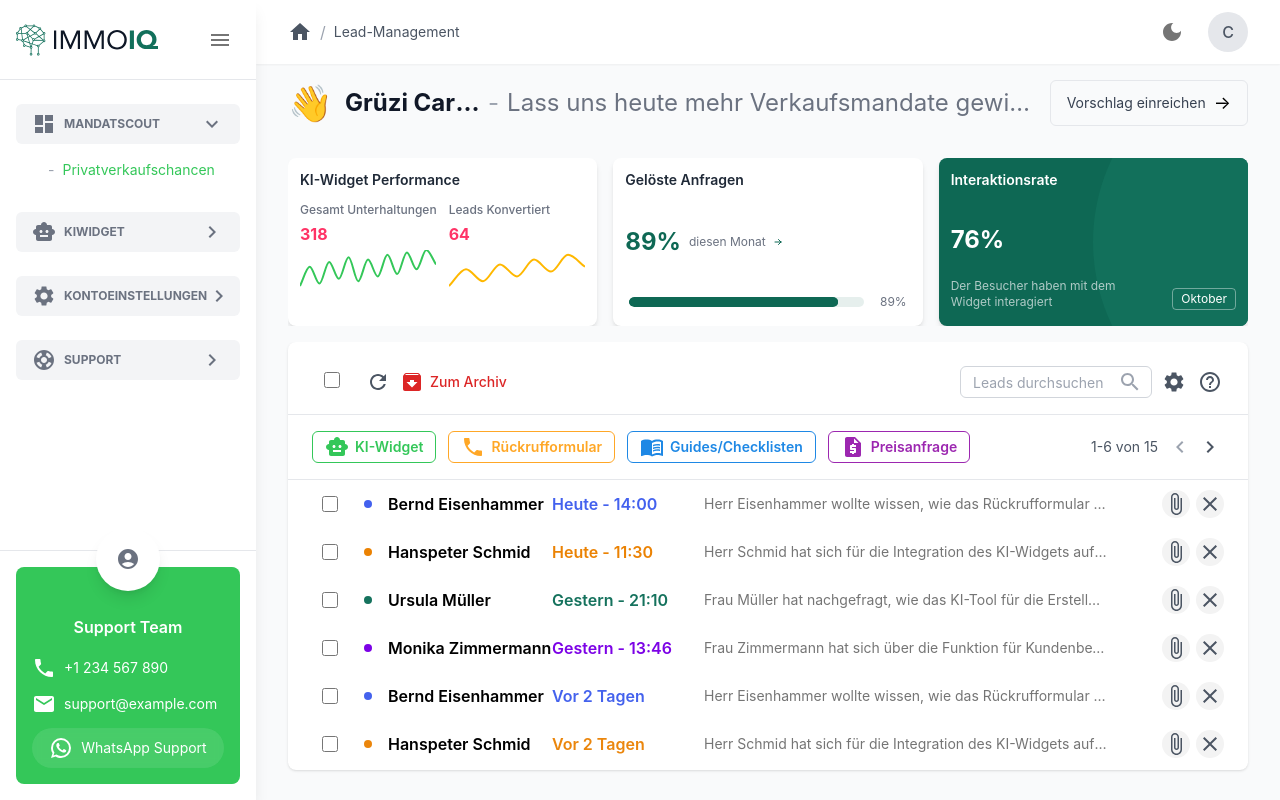
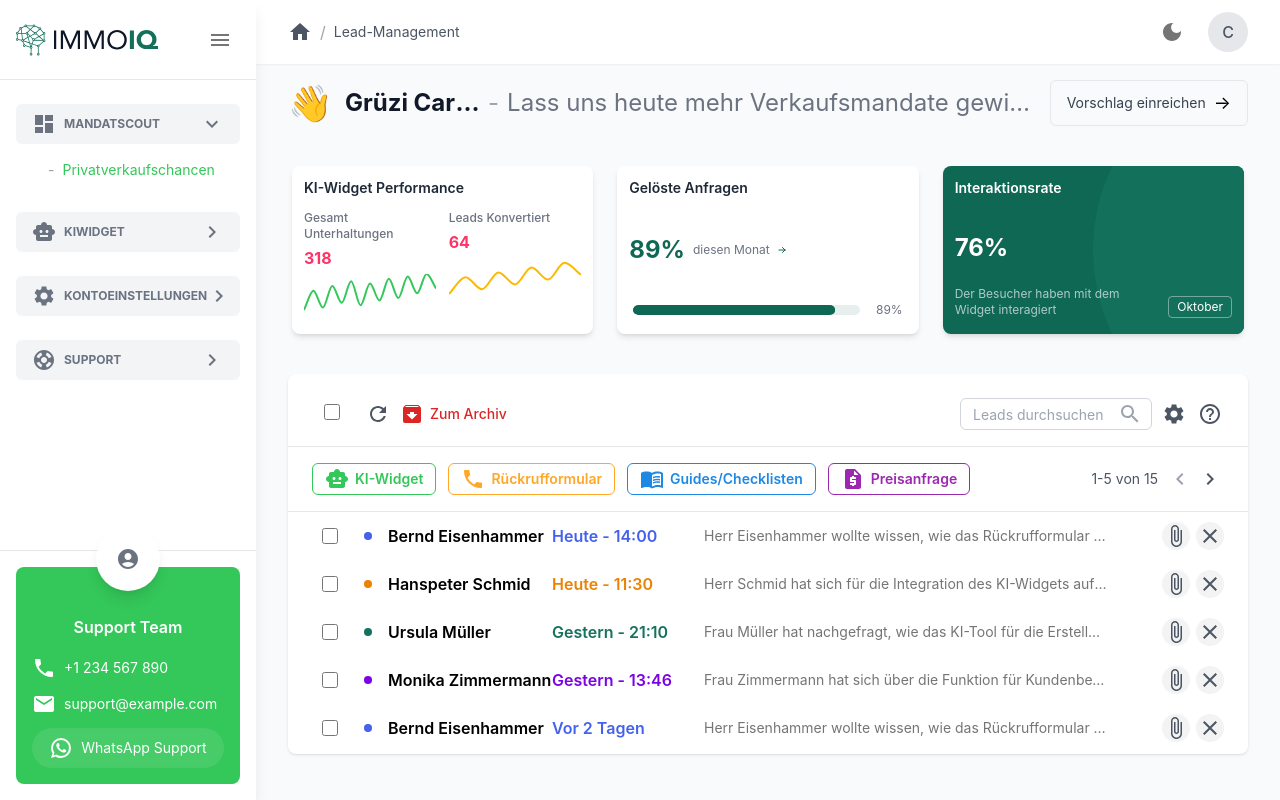
Before and after one commit to anonfaded/immoiq, a React (Vite) app: page /dashboard in a window 1280 px wide. Built offline with nearby package versions, Linux system fonts and the light colour scheme.

Commit message:
Refactor Dashboard component: Update grid layout and spacing for performance metrics cards, enhancing visual clarity and responsiveness. Adjust minimum width constraints to prevent content squishing and improve overall user experience.

```diff
--- a/src/pages/Dashboard.jsx
+++ b/src/pages/Dashboard.jsx
@@ -604,9 +604,9 @@ export default function Dashboard() {
         {/* Main Content Area */}
         <main className="p-4 md:px-8 space-y-4 min-w-0 overflow-hidden">
           {/* Performance Metrics Cards */}
-          <div className="grid grid-cols-1 lg:grid-cols-3 gap-4 mb-4 overflow-x-auto">
-            {/* Cards with min-width to prevent squishing */}
-            <div className="bg-white rounded-lg shadow-md p-3 min-h-[10.5rem] flex flex-col min-w-[280px]">
+          <div className="grid grid-cols-1 lg:grid-cols-3 gap-6 mb-8 overflow-x-auto py-2 px-1">
+            {/* Conversations Chart Card */}
+            <div className="bg-white rounded-lg shadow-md p-3 min-h-[10.5rem] flex flex-col min-w-[280px] relative">
               <h3 className="text-sm font-semibold text-gray-800 mb-3">
                 KI-Widget Performance
               </h3>
@@ -645,7 +645,7 @@ export default function Dashboard() {
             </div>
 
             {/* Solved Requests Card */}
-            <div className="bg-white rounded-lg shadow-md p-3 min-h-[10.5rem] flex flex-col">
+            <div className="bg-white rounded-lg shadow-md p-3 min-h-[10.5rem] flex flex-col min-w-[280px] relative">
               <h3 className="text-sm font-semibold text-gray-800 mb-3">
                 Gelöste Anfragen
               </h3>
@@ -680,7 +680,7 @@ export default function Dashboard() {
             </div>
 
             {/* Interaction Rate Card */}
-            <div className="bg-[#0e6854] rounded-lg shadow-md p-3 min-h-[10.5rem] flex flex-col relative overflow-hidden">
+            <div className="bg-[#0e6854] rounded-lg shadow-md p-3 min-h-[10.5rem] flex flex-col relative overflow-hidden min-w-[280px]">
               <div className="absolute left-1/2 top-1/2 -translate-y-1/2 w-96 h-96 rounded-full bg-[#12705b]"></div>
               <h3 className="text-sm font-semibold text-white mb-3 relative">
                 Interaktionsrate
@@ -702,7 +702,7 @@ export default function Dashboard() {
           </div>
 
           {/* Table Section with proper overflow handling */}
-          <div className="overflow-x-auto -mx-4 md:-mx-8 px-4 md:px-8">
+          <div className="overflow-x-auto -mx-4 md:-mx-8 px-4 md:px-8 mt-4">
             <div
               ref={containerRef}
               className="min-w-[800px] bg-white rounded-lg shadow flex flex-col mb-1 md:mb-4"
```
